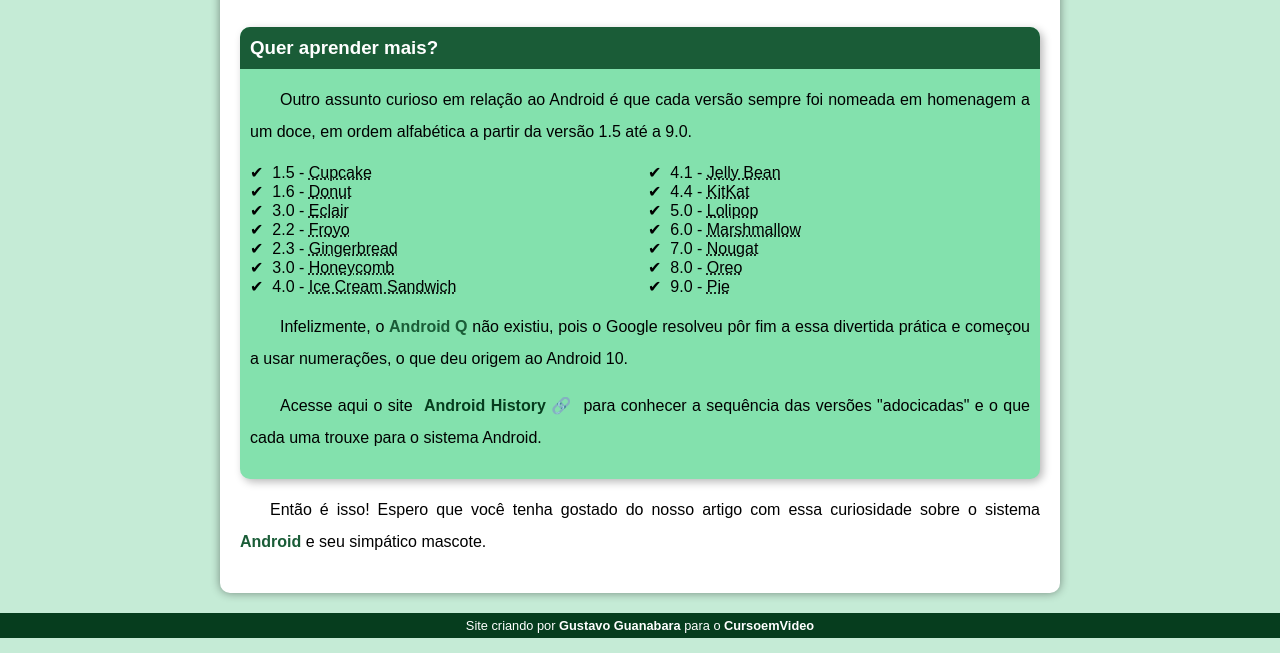
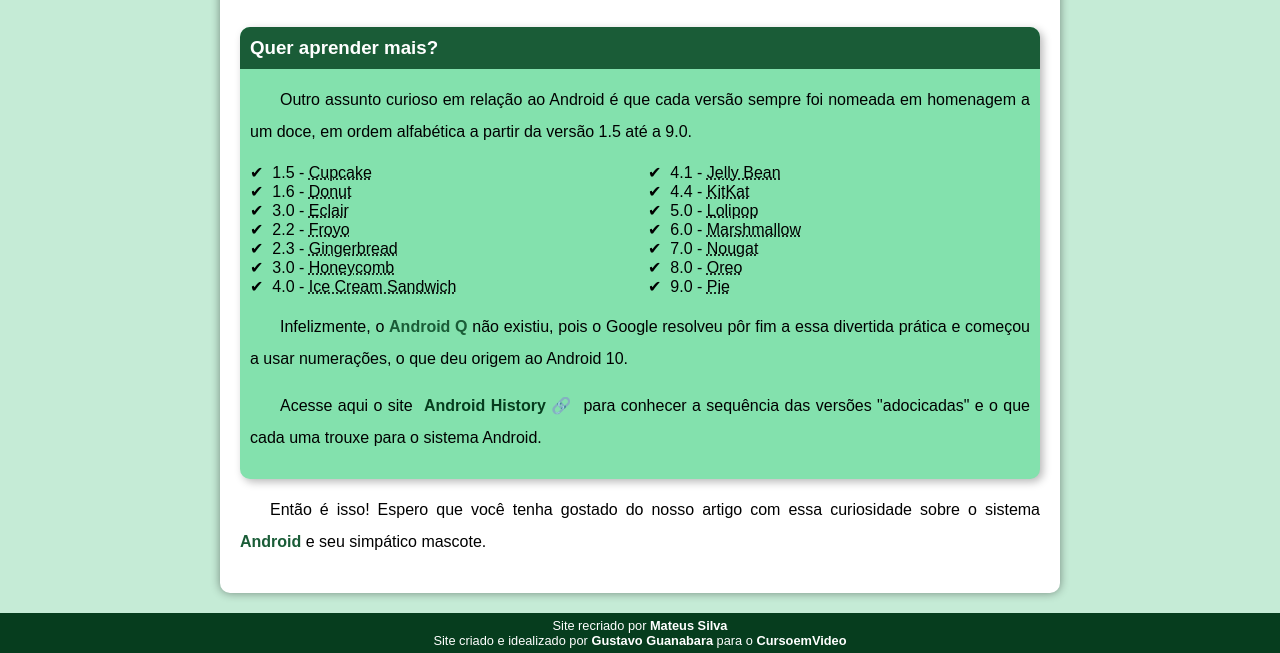
Before and after one commit to mateussdev/projeto-android, a plain HTML site: page index.html in a window 1280 px wide. Shown: the part 2332-2985 px from the top of the page. Drawn offline with Linux system fonts and the light colour scheme.

Commit message:
Atualizei o rodape

```diff
--- a/index.html
+++ b/index.html
@@ -83,7 +83,8 @@
         </article>
     </main>
     <footer>
-        <p>Site criando por <a href="https://gustavoguanabara.github.io/" target="_blank">Gustavo Guanabara</a> para o <a href="https://www.youtube.com/cursoemvideo" target="_blank">CursoemVideo</a></p>
+        <p>Site recriado por <a href="https://github.com/mateussdev" target="_blank">Mateus Silva</a></p>
+        <p>Site criado e idealizado por <a href="https://gustavoguanabara.github.io/" target="_blank">Gustavo Guanabara</a> para o <a href="https://www.youtube.com/cursoemvideo" target="_blank">CursoemVideo</a></p>
     </footer>
 </body>
 </html>
```
